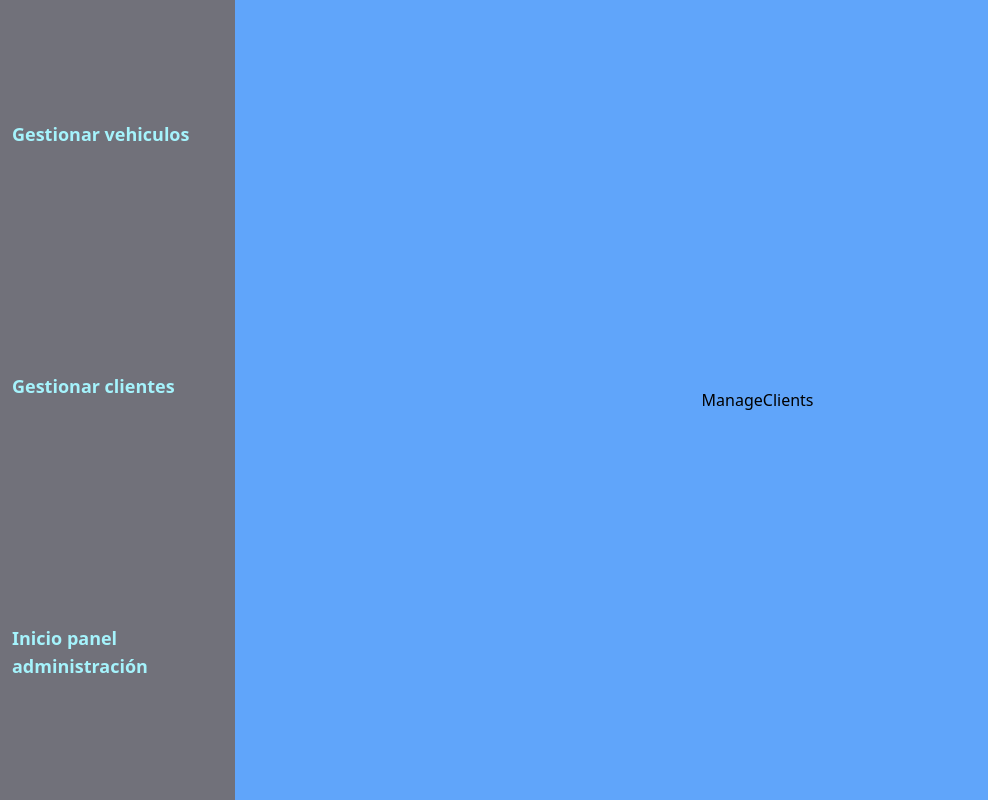
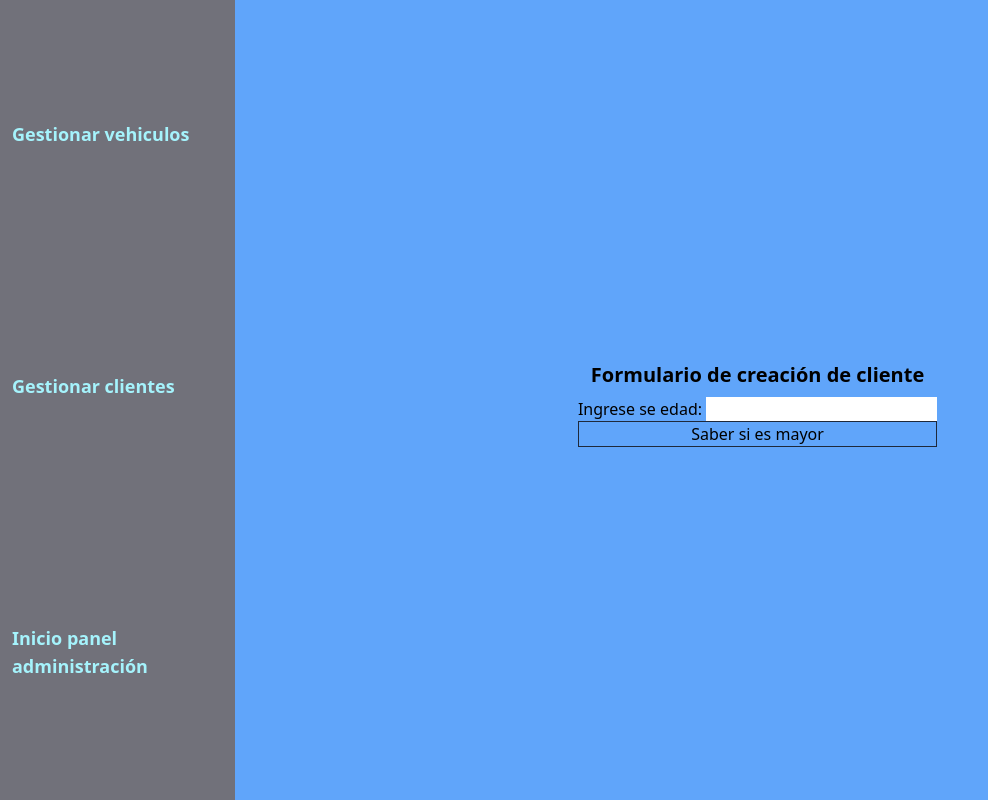
Before and after one commit to FredyAlexHoyosAriza/concesionario-multimarca, a React (Create React App) app: page /admin/clients in a window 1280 px wide. Shown: the whole page, without its empty margins (0-988 px from the left). Built offline with nearby package versions, Linux system fonts and the light colour scheme; the HTML template or start-up script is replaced by a standard one.

Commit message:
En ManageClients se ingresa la edad y se determina si es mayor de edad

```diff
--- a/src/pages/admin/ManageClients.jsx
+++ b/src/pages/admin/ManageClients.jsx
@@ -1,9 +1,51 @@
-import React from 'react'
+import React, { useState, useEffect } from "react";
 
+/*Con el proposito de aprender se crea un formulario que le pide al usuario su edad
+ y le indica si es mayor de edad */
 const ManageClients = () => {
+  const [edad, setEdad] = useState(null);
+  const [mensaje, setMensaje] = useState("");
+
+  const saberSiYaEsMayor = () => {
+    let message = "Se desconoce su edad";
+    if (edad === null) {
+    } else {
+      message = "Usted aún no es mayor de edad";
+      if (edad < 18) {
+      } else {
+        message = "Usted ya es mayor de edad";
+      }
+    }
+    setMensaje(message);
+    console.log(message);
+  };
+
   return (
-    <div>ManageClients</div>
-  )
-}
+    <div>
+      <form action="" className="flex flex-col">
+        <legend className="text-center text-xl font-bold my-2">
+          Formulario de creación de cliente
+        </legend>
+        <label htmlFor="edad">
+          Ingrese se edad:{" "}
+          <input
+            id="edad"
+            name="Edad"
+            type="number"
+            onChange={(e) => setEdad(e.target.value)}
+          />
+        </label>
+        <p className="text-center">{mensaje}</p>
+        <button
+          onClick={saberSiYaEsMayor}
+          type="button"
+          className="border border-slate-800"
+        >
+          Saber si es mayor
+        </button>
+      </form>
+    </div>
+  );
+};
 
-export default ManageClients
+export default ManageClients;
```
